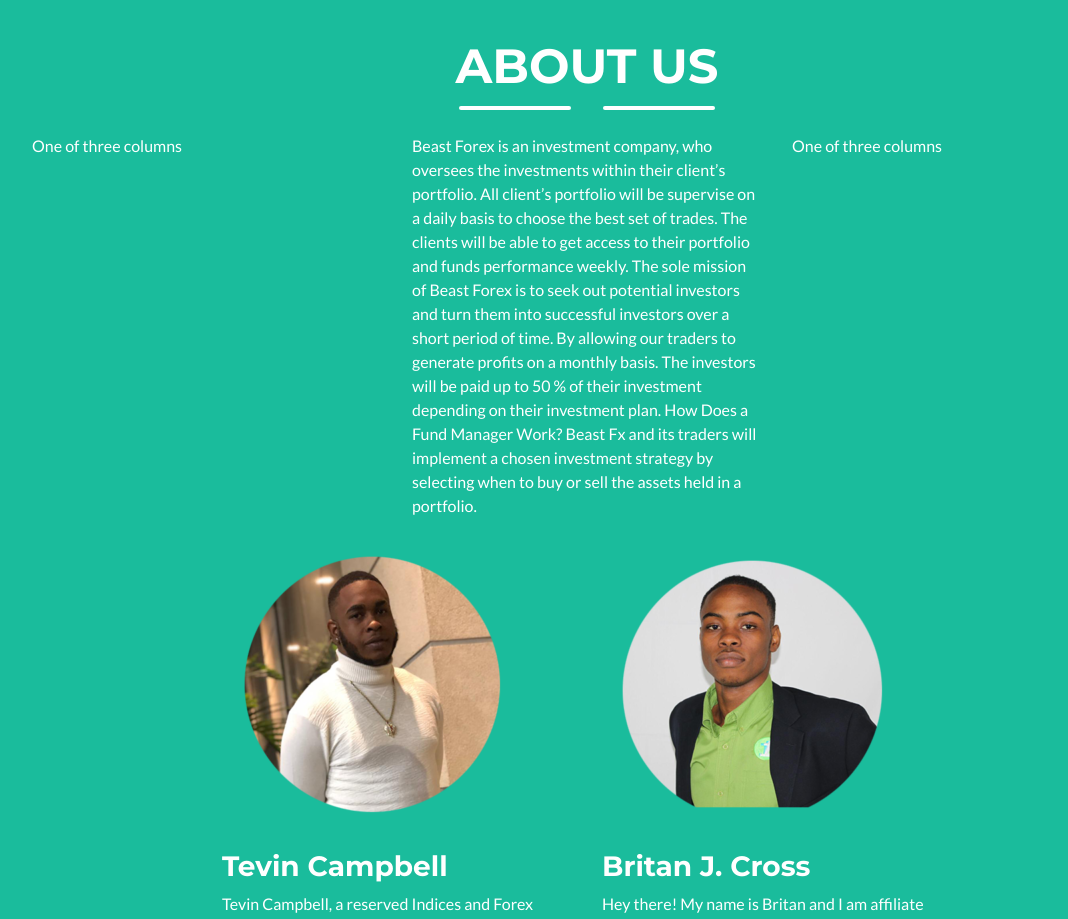
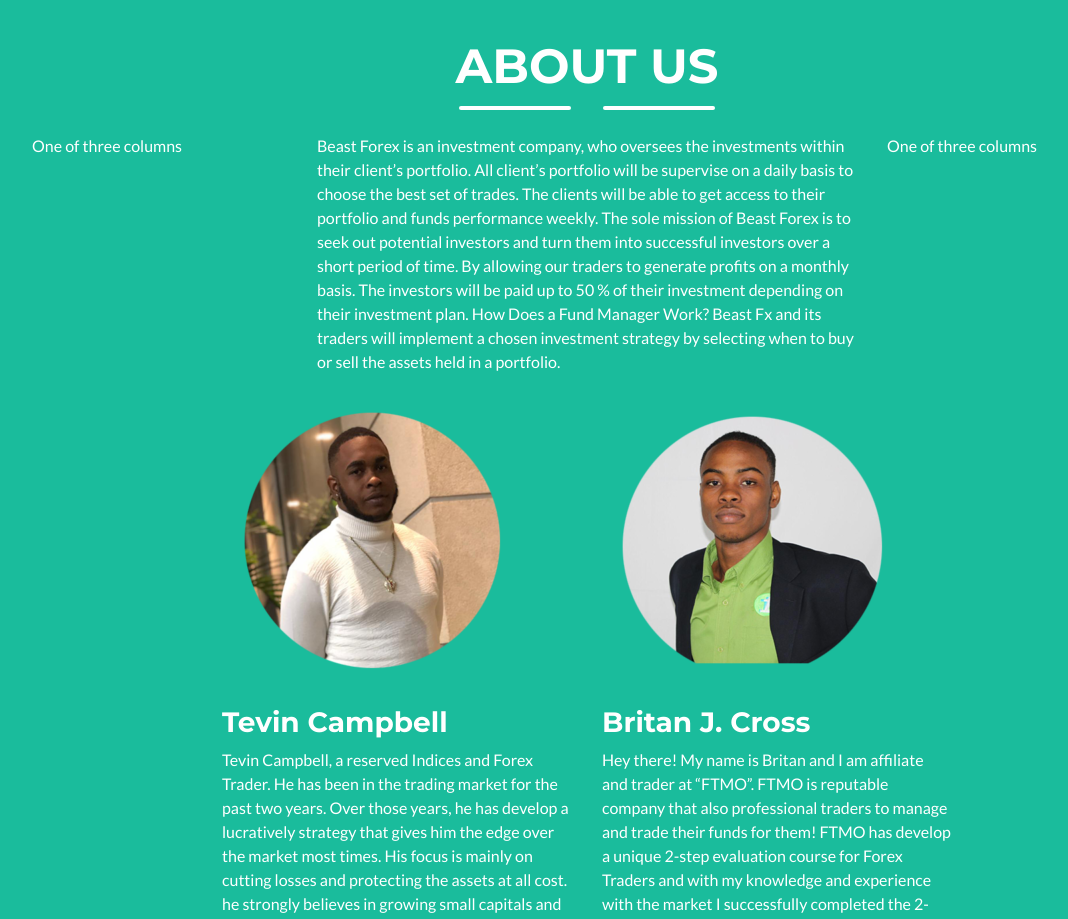
Before and after one commit to Beastforex/beastforex.github.io, a website: page index.html in a window 1280 px wide. Shown: the part 1020-1939 px from the top of the page, without its empty margins (53-1121 px from the left). Drawn offline with nearby package versions, Linux system fonts and the light colour scheme; files that its build step writes are made by us from their sources.

Commit message:
Update index.html

```diff
--- a/index.html
+++ b/index.html
@@ -105,17 +105,17 @@
 
       <!-- About Section Content -->
       <div class="row">
-   <div class="col-sm">
+   <div class="col">
      One of three columns
    </div>
-   <div class="col-sm">
+   <div class="col-6">
      <p>Beast Forex is an investment company, who oversees the investments within their client’s portfolio. All client’s portfolio will be supervise on a daily basis to choose the best set of trades. The clients will be able to get access to their portfolio and funds performance weekly.
         The sole mission of Beast Forex is to seek out potential investors and turn them into successful investors over a short period of time. By allowing our traders to generate profits on a monthly basis. The investors will be paid up to 50 % of their investment depending on their investment plan.
 
 How Does a Fund Manager Work?
 Beast Fx and its traders will implement a chosen investment strategy by selecting when to buy or sell the assets held in a portfolio.</p>
    </div>
-   <div class="col-sm">
+   <div class="col">
      One of three columns
    </div>
  </div>
```
